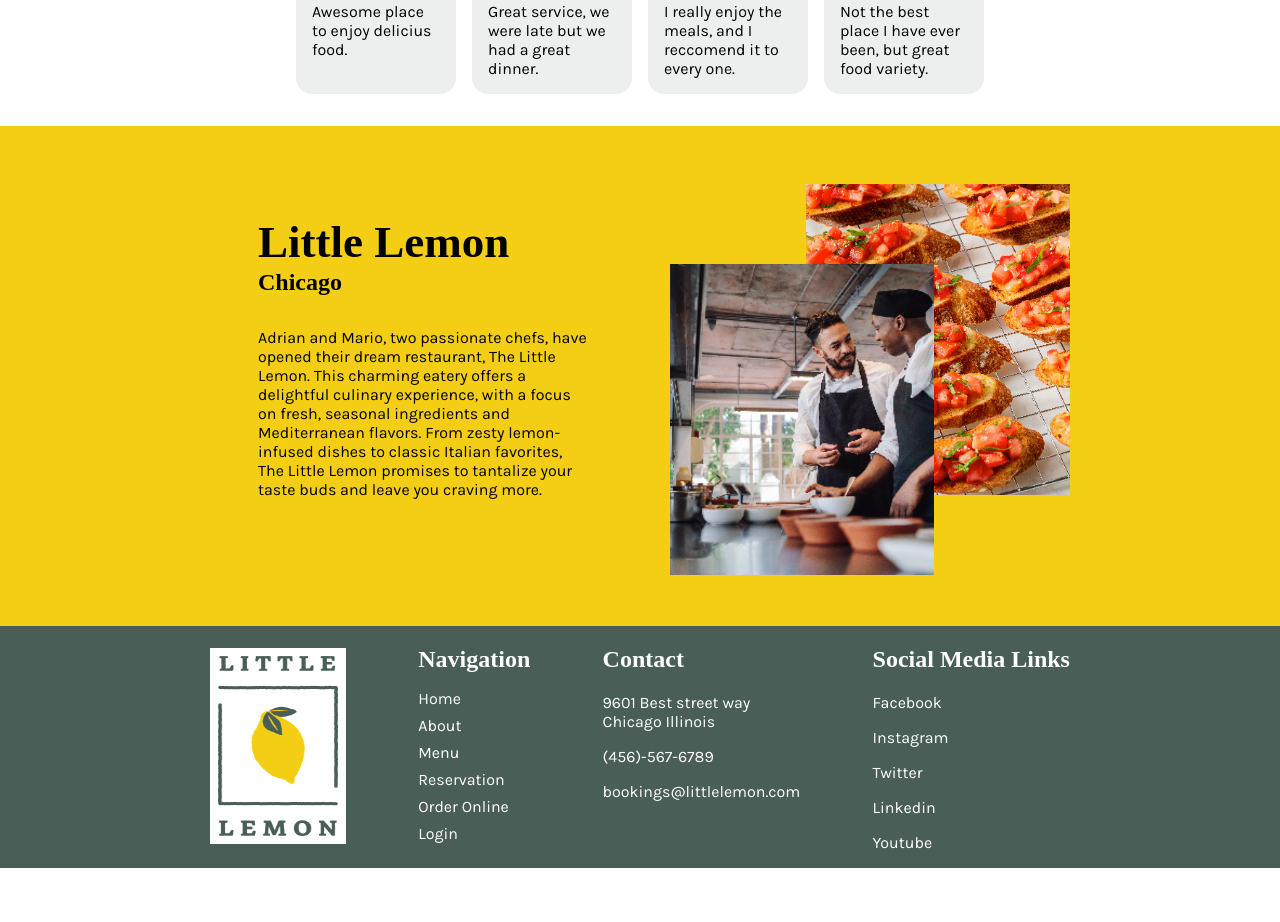
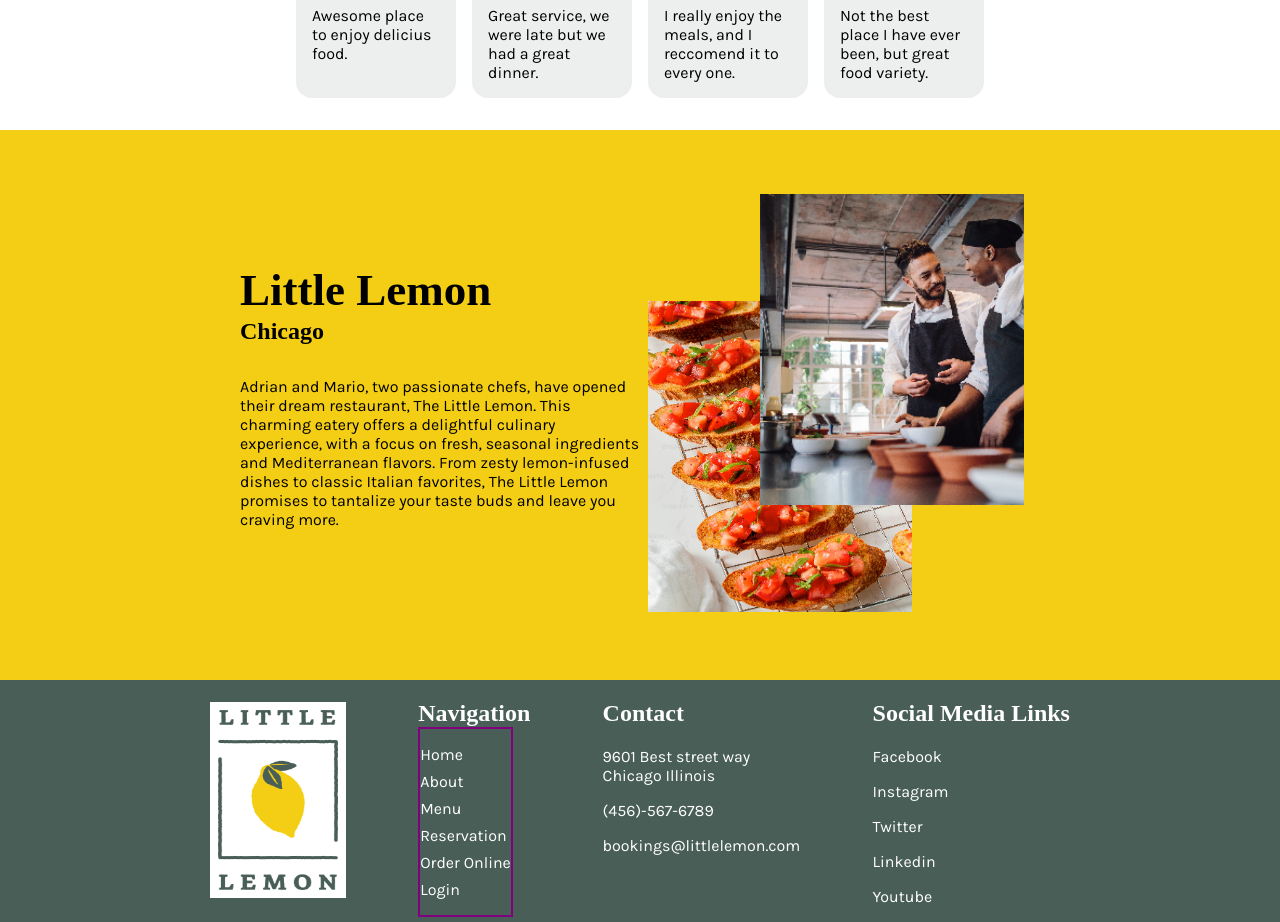
Before and after one commit to sabrinakj/little-lemon, a React (Create React App) app: page / in a window 1280 px wide. Shown: the part 1360-2282 px from the top of the page. Before the commit the page ends 2228 px from the top, so only its background shows below. Built offline with nearby package versions, Linux system fonts and the light colour scheme; a web font is replaced by a local one.

Commit message:
responsiveness ok for section brochure e section about

```diff
--- a/src/components/Header.css
+++ b/src/components/Header.css
@@ -1,4 +1,5 @@
-header {
+#home {
+  border: 2px solid red;
   display: flex;
   flex-direction: row;
   justify-content: space-between;
@@ -9,6 +10,7 @@ header {
 }
 
 .header-img {
+  border: 2px solid green;
   height: 2.5rem;
   width: 9.25rem;
   margin-top: 2rem;
--- a/src/components/Nav.css
+++ b/src/components/Nav.css
@@ -1,6 +1,9 @@
+.nav-container {
+  border: 2px solid purple;
+}
+
 .ul-list {
-  /* border: 1px blue solid; */
-
+  border: 2px rgb(23, 151, 6) solid;
   display: flex;
   flex-direction: row;
   gap: 2rem;
@@ -8,7 +11,6 @@
 
 .ul-list-vertical {
   /* border: 1px blue solid; */
-
   display: flex;
   flex-direction: column;
   gap: 0.5rem;
--- a/src/components/Nav.js
+++ b/src/components/Nav.js
@@ -7,7 +7,7 @@ import "./Nav.css";
 function Nav({ isVertical }) {
   const navClass = isVertical ? "ul-list-vertical" : "ul-list";
   return (
-    <nav>
+    <nav className="nav-container">
       <ul className={navClass}>
         <li className="list">
           <Link to="/" className="custom-link">Home</Link>
--- a/src/components/SectionBrochure.css
+++ b/src/components/SectionBrochure.css
@@ -73,4 +73,7 @@
     height: 29rem;
   }
 
+  .section-brochure img {
+    margin-top: 3rem;
+  }
 }
--- a/src/pages/About.css
+++ b/src/pages/About.css
@@ -1,39 +1,36 @@
-.about-main-div {
+.about-container {
+  /* border: 5px solid rgb(199, 5, 118); */
   background-color: #F4CE14;
   width: 100%;
-  height: 500px;
   align-content: center;
+  justify-content: center;
 }
 
-.about-page {
-  height: 20rem;
+.about-subcontainer {
+  /* border: 5px solid blue; */
   display: flex;
+  flex-direction: column;
   justify-content: center;
+  align-items: center;
   max-width: 53.75rem;
   margin: auto;
 }
 
-.about-div-left {
-  width: 25rem;
-  position: relative;
-  left: 3rem;
+.about-div-description {
+  padding: 0.5rem;
+  /* border: 2px solid rgb(191, 0, 0); */
 }
 
 .about-img-one {
-  width: 264px;
-  height: 311px;
+  width: 200px;
+  height: 250px;
   object-fit: cover;
-  z-index: 1;
-  position: relative;
-  left: 8rem;
-  top: 3rem;
 }
+
 .about-img-two {
-  width: 264px;
-  height: 311px;
+  width: 200px;
+  height: 250px;
   object-fit: cover;
-  position: relative;
-  top: -2rem;
 }
 
 .about-h1 {
@@ -49,11 +46,48 @@
   margin-top: 2rem;
 }
 
-.about-div-right {
-  display: none;
+.about-div-images {
+  /* border: 2px solid green; */
+  width: 25rem;
+  display: flex;
+  gap: 0.5rem;
+  margin-bottom: 0.5rem;
 }
-@media (min-width: 1024px) {
-  .about-div-right {
-    display: flex;
+
+@media (min-width: 860px) {
+  .about-container {
+    height: 550px;
+  }
+
+  .about-subcontainer {
+    flex-direction: row;
+  }
+
+  .about-div-description {
+    width: 25rem;
+  }
+
+  .about-div-images {
+    height: 550px;
+    width: 25rem;
+    display: block;
+    gap: 0rem;
+    margin-bottom: 0rem;
+  }
+
+  .about-img-one {
+    width: 264px;
+    height: 311px;
+    z-index: 1;
+    position: relative;
+    left: 7rem;
+    top: 4rem;
+  }
+
+  .about-img-two {
+    width: 264px;
+    height: 311px;
+    position: relative;
+    top: -9rem;
   }
 }
--- a/src/pages/About.js
+++ b/src/pages/About.js
@@ -4,9 +4,9 @@ import imageBruschette from "../assets/icons_assets/bruschette-small.png";
 
 function About() {
   return (
-    <div className="about-main-div">
-      <div className="about-page">
-        <div className="about-div-left">
+    <div className="about-container">
+      <div className="about-subcontainer">
+        <div className="about-div-description">
           <h1 className="about-h1">Little Lemon</h1>
           <h2 className="about-h2">Chicago</h2>
           <p className="about-p">
@@ -18,7 +18,7 @@ function About() {
             tantalize your taste buds and leave you craving more.
           </p>
         </div>
-        <div className="about-div-right">
+        <div className="about-div-images">
           <img
             className="about-img-one"
             src={imageResturantA}
```
